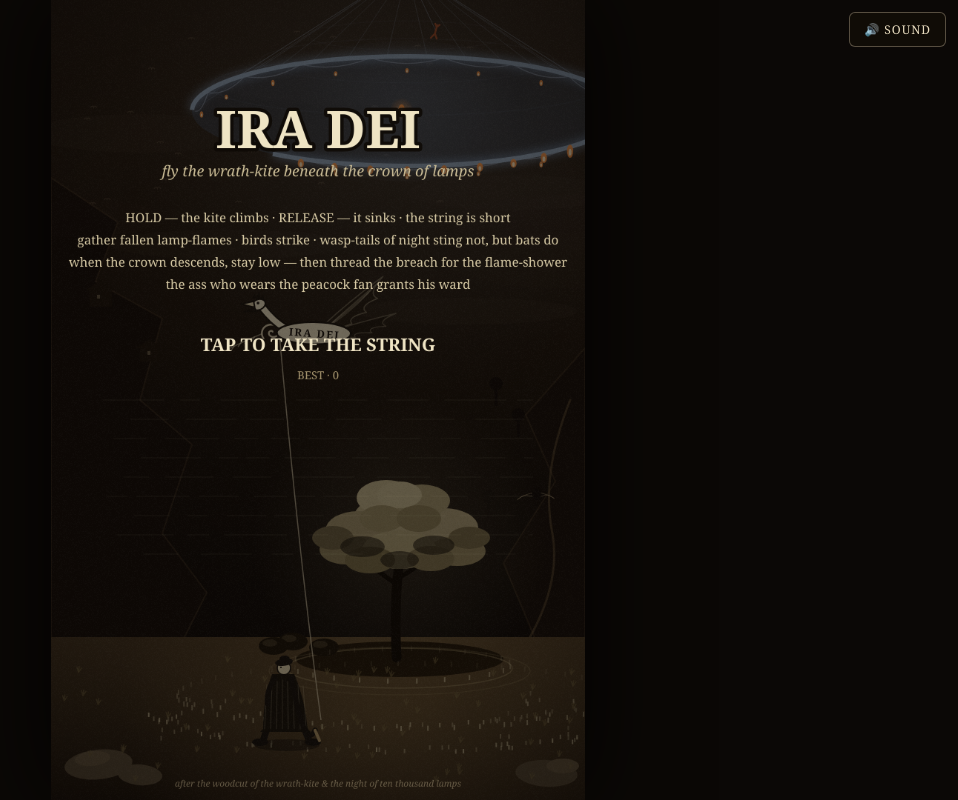
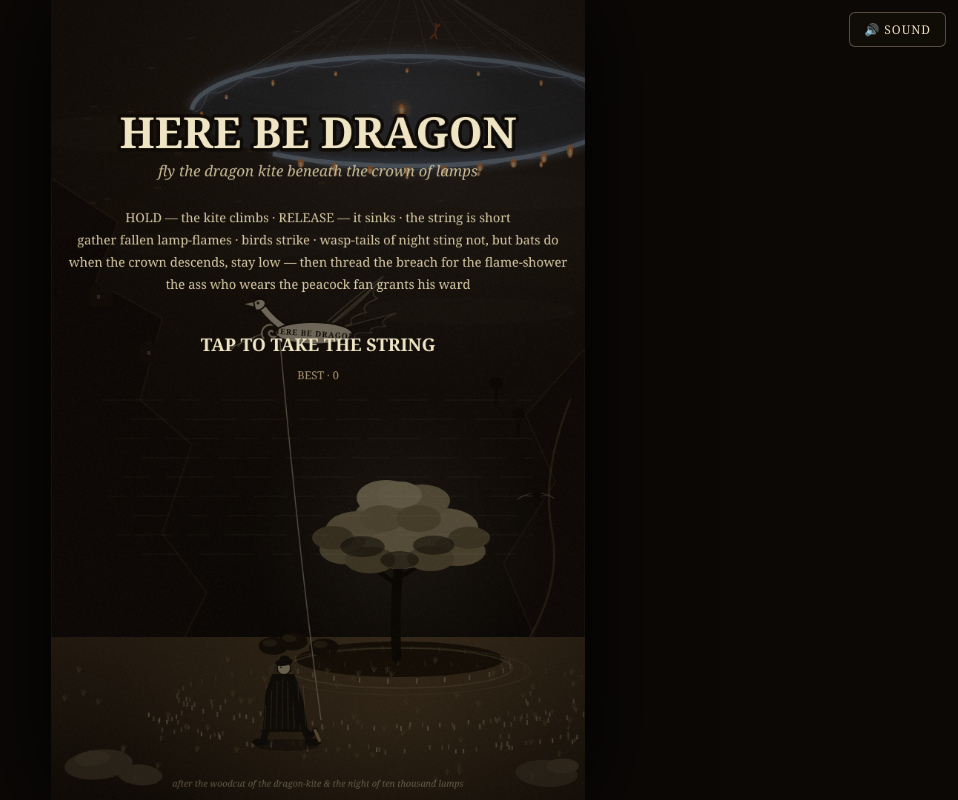
Before and after one commit to 21e8-miner/here-be-dragon, a plain HTML site: page index.html in a window 1280 px wide. Shown: the whole page, without its empty margins (322-1280 px from the left). Drawn offline with Linux system fonts and the light colour scheme; animation ran at ten frames a second.

Commit message:
Update game title and dragon kite inscription to HERE BE DRAGON

```diff
--- a/index.html
+++ b/index.html
@@ -6,7 +6,7 @@
 <meta name="theme-color" content="#0b0806"/>
 <meta name="apple-mobile-web-app-capable" content="yes"/>
 <meta name="apple-mobile-web-app-status-bar-style" content="black-translucent"/>
-<title>IRA DEI — the Wrath-Kite</title>
+<title>HERE BE DRAGON — the Wrath-Kite</title>
 <style>
   *{box-sizing:border-box;margin:0;padding:0;-webkit-tap-highlight-color:transparent}
   html,body{
@@ -152,7 +152,7 @@ const CR={cx:480,rest:150,hold:470,rx:290,ry:74,irx:215,iry:58,
   brA:2.705,brW:.46,apex:{x:480,y:-42}};
 const STRL=700;
 const TIER_NAMES=['','THE BIRDS THICKEN','THE FLAMES FALL FASTER','OWLS AMONG THE BIRDS',
- 'THE CROWN GROWS RESTLESS','THE NIGHT DEEPENS','THE WRATH QUICKENS','THE CROWN HUNGERS','IRA DEI'];
+ 'THE CROWN GROWS RESTLESS','THE NIGHT DEEPENS','THE WRATH QUICKENS','THE CROWN HUNGERS','HERE BE DRAGON'];
 
 /* ---------- state ---------- */
 let time=0,last=0,bgc=null;
@@ -722,13 +722,13 @@ function drawKite(){
   ctx.lineTo(-80,-50);ctx.lineTo(-77,-42);ctx.lineTo(-74,-47);ctx.lineTo(-72,-40);
   ctx.closePath();ctx.fill();
   ctx.fillStyle='#ece1c2';ctx.strokeStyle='#17120c';ctx.lineWidth=2.5;
-  ctx.beginPath();ctx.ellipse(-2,0,50,15,-.06,0,TAU);ctx.fill();ctx.stroke();
-  ctx.fillStyle='#17120c';ctx.font='bold 14px Georgia';
+  ctx.beginPath();ctx.ellipse(-2,0,52,15,-.06,0,TAU);ctx.fill();ctx.stroke();
+  ctx.fillStyle='#17120c';ctx.font='bold 10.5px Georgia';
   ctx.textAlign='center';ctx.textBaseline='middle';
-  const word='IRA DEI';let tw=0;const ws=[];
-  for(const ch of word){const w2=ctx.measureText(ch).width;ws.push(w2);tw+=w2+2;}
-  let X=-2-tw/2+1;
-  for(let i=0;i<word.length;i++){ctx.fillText(word[i],X+ws[i]/2,1.5);X+=ws[i]+2;}
+  const word='HERE BE DRAGON';let tw=0;const ws=[];
+  for(const ch of word){const w2=ctx.measureText(ch).width;ws.push(w2);tw+=w2+1;}
+  let X=-2-tw/2+0.5;
+  for(let i=0;i<word.length;i++){ctx.fillText(word[i],X+ws[i]/2,1.5);X+=ws[i]+1;}
   ctx.globalAlpha=1;
   if(game.ward>0){
     ctx.strokeStyle='rgba(222,208,170,.55)';ctx.lineWidth=2.5;
@@ -876,12 +876,12 @@ function drawMenu(){
   for(const g of ghost){ctx.moveTo(g[0],g[1]);ctx.lineTo(g[0]+g[2],g[1]);}
   ctx.stroke();
   ctx.textAlign='center';ctx.textBaseline='alphabetic';ctx.lineJoin='round';
-  ctx.font='bold 70px Georgia';
+  ctx.font='bold 58px Georgia';
   ctx.strokeStyle='rgba(14,10,6,.9)';ctx.lineWidth=9;
-  ctx.strokeText('IRA DEI',W/2,200);
-  ctx.fillStyle='#efe4c4';ctx.fillText('IRA DEI',W/2,200);
+  ctx.strokeText('HERE BE DRAGON',W/2,200);
+  ctx.fillStyle='#efe4c4';ctx.fillText('HERE BE DRAGON',W/2,200);
   ctx.font='italic 20px Georgia';ctx.fillStyle='#c9bb95';
-  ctx.fillText('fly the wrath-kite beneath the crown of lamps',W/2,238);
+  ctx.fillText('fly the dragon kite beneath the crown of lamps',W/2,238);
   ctx.font='17px Georgia';ctx.fillStyle='#d8cba6';
   ['HOLD — the kite climbs · RELEASE — it sinks · the string is short',
    'gather fallen lamp-flames · birds strike · wasp-tails of night sting not, but bats do',
@@ -895,7 +895,7 @@ function drawMenu(){
   ctx.font='15px Georgia';ctx.fillStyle='#a89770';
   ctx.fillText('BEST · '+game.best,W/2,512);
   ctx.font='italic 12px Georgia';ctx.fillStyle='rgba(190,175,140,.45)';
-  ctx.fillText('after the woodcut of the wrath-kite & the night of ten thousand lamps',W/2,H-18);
+  ctx.fillText('after the woodcut of the dragon-kite & the night of ten thousand lamps',W/2,H-18);
 }
 function drawOver(){
   ctx.fillStyle='rgba(8,6,3,.55)';ctx.fillRect(0,0,W,H);
```
Also changed, not shown: ira_dei.html (+13 -13 lines), 1 other file.
